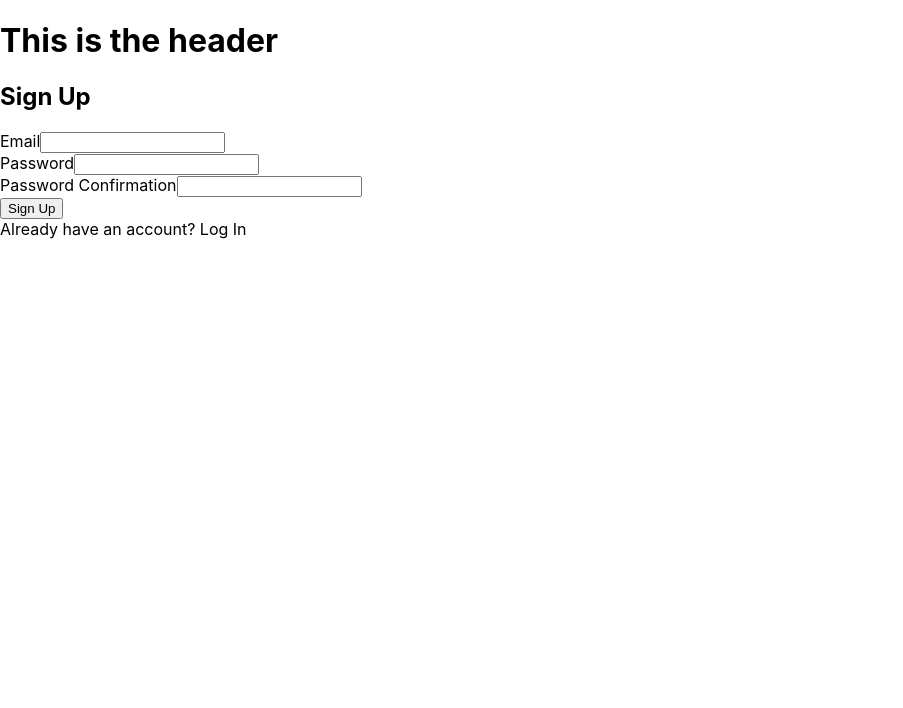
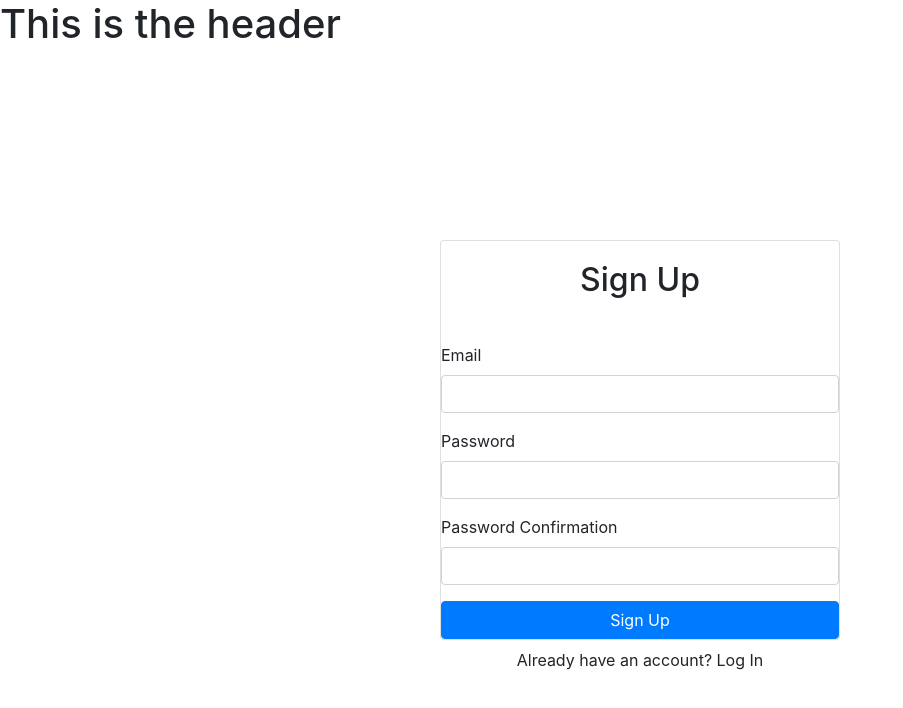
Before and after one commit to usuajiayako/Table-Tracker, a React (Create React App) app: page / in a window 1280 px wide. Shown: the top 708 px of the page, without its empty margins (0-903 px from the left). Built offline with nearby package versions, Linux system fonts and the light colour scheme.

Commit message:
moves SignUp component to new component, sets up firebase config with .env.local git ignored

```diff
--- a/package.json
+++ b/package.json
@@ -7,6 +7,7 @@
     "@testing-library/react": "^11.2.5",
     "@testing-library/user-event": "^12.7.1",
     "bootstrap": "^4.6.0",
+    "firebase": "^8.2.9",
     "react": "^17.0.1",
     "react-bootstrap": "^1.5.0",
     "react-dom": "^17.0.1",
--- /dev/null
+++ b/src/containers/SigninPage/SignUp.jsx
@@ -0,0 +1,42 @@
+import React from 'react';
+import { useRef } from 'react';
+import { Form, Button, Card } from 'react-bootstrap';
+import 'bootstrap/dist/css/bootstrap.min.css';
+
+function SignUp() {
+  const emailRef = useRef();
+  const passwordRef = useRef();
+  const passwordConfirmRef = useRef();
+
+  return (
+    <>
+      <Card>
+        <Card.Body>
+          <h2 className='text-center mb-4'>Sign Up</h2>
+        </Card.Body>
+        <Form>
+          <Form.Group id='email'>
+            <Form.Label>Email</Form.Label>
+            <Form.Control type='email' ref={emailRef} required />
+          </Form.Group>
+          <Form.Group id='password'>
+            <Form.Label>Password</Form.Label>
+            <Form.Control type='password' ref={passwordRef} required />
+          </Form.Group>
+          <Form.Group id='password-confirm'>
+            <Form.Label>Password Confirmation</Form.Label>
+            <Form.Control type='password' ref={passwordConfirmRef} required />
+          </Form.Group>
+        </Form>
+        <Button type='submit' className='w-100'>
+          Sign Up
+        </Button>
+      </Card>
+      <div className='w-100 text-center mt-2'>
+        Already have an account? Log In
+      </div>
+    </>
+  );
+}
+
+export default SignUp;
--- a/src/containers/SigninPage/SigninPage.jsx
+++ b/src/containers/SigninPage/SigninPage.jsx
@@ -1,39 +1,20 @@
 import './SigninPage.css';
 import { useRef } from 'react';
-import { Form, Button, Card } from 'react-bootstrap';
+import { Container } from 'react-bootstrap';
+import 'bootstrap/dist/css/bootstrap.min.css';
+import SignUp from './SignUp';
 
 const SigninPage = () => {
-  const emailRef = useRef();
-  const passwordRef = useRef();
-  const passwordConfirmRef = useRef();
-
   return (
     <div>
-      <Card>
-        <Card.Body>
-          <h2 className='text-center mb-4'>Sign Up</h2>
-        </Card.Body>
-        <Form>
-          <Form.Group id='email'>
-            <Form.Label>Email</Form.Label>
-            <Form.Control type='email' ref={emailRef} required />
-          </Form.Group>
-          <Form.Group id='password'>
-            <Form.Label>Password</Form.Label>
-            <Form.Control type='password' ref={passwordRef} required />
-          </Form.Group>
-          <Form.Group id='password-confirm'>
-            <Form.Label>Password Confirmation</Form.Label>
-            <Form.Control type='password' ref={passwordConfirmRef} required />
-          </Form.Group>
-        </Form>
-        <Button type='submit' className='w-100'>
-          Sign Up
-        </Button>
-      </Card>
-      <div className='w-100 text-center mt-2'>
-        Already have an account? Log In
-      </div>
+      <Container
+        className='d-flex align-items-center justify-content-center'
+        style={{ minHeight: '100vh' }}
+      >
+        <div className='w-100' style={{ maxWidth: '400px' }}>
+          <SignUp />
+        </div>
+      </Container>
     </div>
   );
 };
```
Also changed, not shown: src/firebase.js (added, +15 -0 lines), 2 other files (tests, documents, lock files or other folders).
